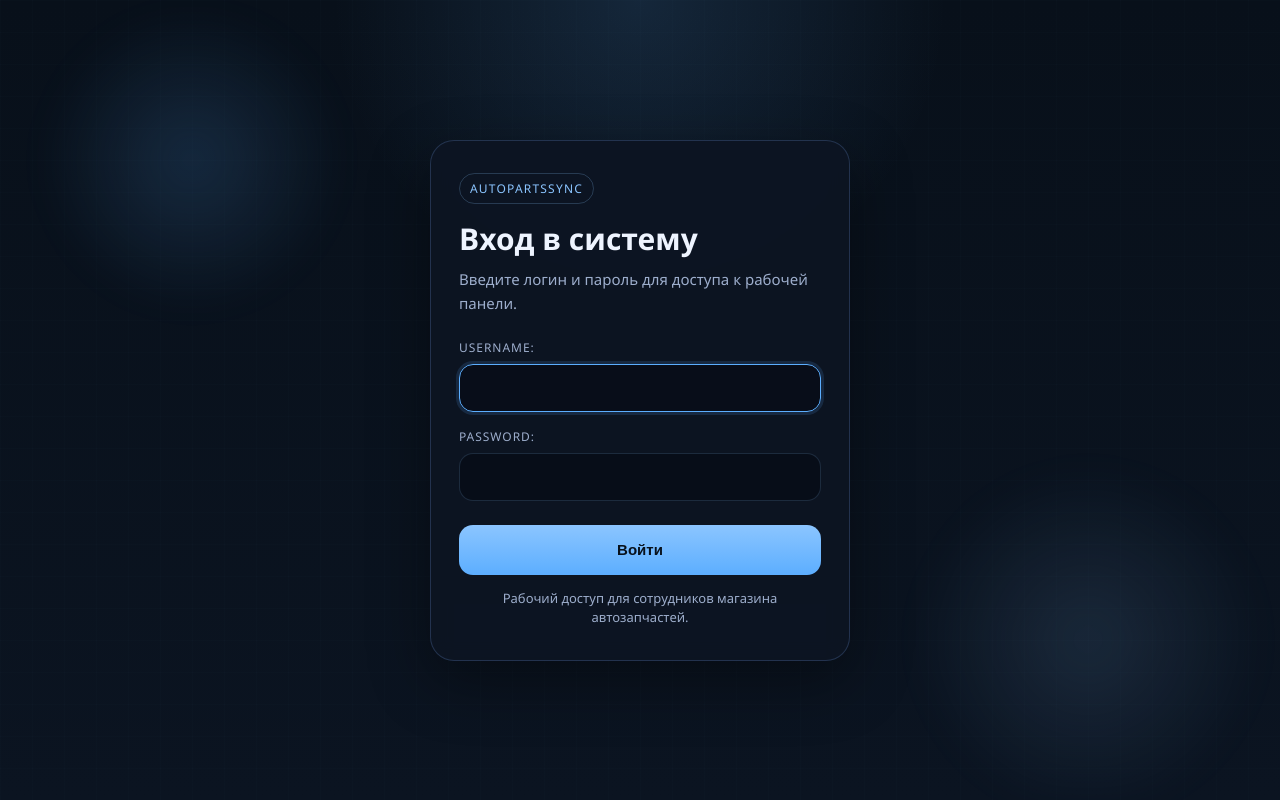
After one commit to LipatovCore/AutoPartsSync, a Django app: page /accounts/login/ in a window 1280 px wide. The commit adds this page. Run offline with Django 5.2, Linux system fonts and the light colour scheme.

Commit message:
feat(auth): добавлены вход и выход из системы (#1)

```diff
--- a/src/analogs/views.py
+++ b/src/analogs/views.py
@@ -1,6 +1,7 @@
 import os
 import requests
 
+from django.contrib.auth.decorators import login_required
 from django.shortcuts import render
 from django.conf import settings
 
@@ -108,7 +109,7 @@ def search_ms(data):
 
         return data
 
-
+@login_required
 def search(request):
     results = []
     query = ""
--- a/src/config/settings.py
+++ b/src/config/settings.py
@@ -130,3 +130,7 @@ USE_TZ = True
 
 STATIC_URL = "/static/"
 STATIC_ROOT = BASE_DIR / "staticfiles"
+
+LOGIN_URL = "/accounts/login/"
+LOGIN_REDIRECT_URL = "/analogs/"
+LOGOUT_REDIRECT_URL = "/accounts/login/"
--- a/src/config/urls.py
+++ b/src/config/urls.py
@@ -19,5 +19,6 @@ from django.urls import path, include
 
 urlpatterns = [
     path('admin/', admin.site.urls),
+    path('accounts/', include("django.contrib.auth.urls")),
     path('analogs/', include("analogs.urls")),
 ]
--- /dev/null
+++ b/src/templates/registration/login.html
@@ -0,0 +1,232 @@
+<!DOCTYPE html>
+<html lang="ru">
+<head>
+    <meta charset="UTF-8">
+    <meta name="viewport" content="width=device-width, initial-scale=1.0">
+    <title>AutoPartsSync | Вход</title>
+    <style>
+        :root {
+            --bg: #0a101a;
+            --bg-glow: rgba(98, 178, 255, 0.14);
+            --panel: rgba(13, 21, 34, 0.94);
+            --panel-border: rgba(125, 175, 255, 0.2);
+            --text: #eef4ff;
+            --muted: #9daecc;
+            --accent: #8bc5ff;
+            --accent-strong: #5caeff;
+            --error: #ff9db0;
+        }
+
+        * {
+            box-sizing: border-box;
+        }
+
+        body {
+            margin: 0;
+            min-height: 100vh;
+            display: flex;
+            align-items: center;
+            justify-content: center;
+            padding: 20px;
+            font-family: "Segoe UI", Tahoma, Geneva, Verdana, sans-serif;
+            color: var(--text);
+            background:
+                radial-gradient(circle at top, var(--bg-glow), transparent 30%),
+                linear-gradient(180deg, #08101a 0%, #0b1421 100%);
+            overflow: hidden;
+            position: relative;
+        }
+
+        body::before,
+        body::after {
+            content: "";
+            position: fixed;
+            inset: 0;
+            pointer-events: none;
+        }
+
+        body::before {
+            background-image:
+                linear-gradient(rgba(139, 197, 255, 0.05) 1px, transparent 1px),
+                linear-gradient(90deg, rgba(139, 197, 255, 0.05) 1px, transparent 1px);
+            background-size: 32px 32px;
+            opacity: 0.3;
+        }
+
+        body::after {
+            background:
+                radial-gradient(circle at 15% 20%, rgba(92, 174, 255, 0.16), transparent 12%),
+                radial-gradient(circle at 85% 80%, rgba(139, 197, 255, 0.12), transparent 14%);
+            filter: blur(18px);
+        }
+
+        .card {
+            width: min(100%, 420px);
+            padding: 32px 28px;
+            border: 1px solid var(--panel-border);
+            border-radius: 24px;
+            background: var(--panel);
+            box-shadow: 0 20px 60px rgba(0, 0, 0, 0.38);
+            backdrop-filter: blur(10px);
+            position: relative;
+            z-index: 1;
+        }
+
+        .badge {
+            display: inline-block;
+            margin-bottom: 18px;
+            padding: 6px 10px;
+            border: 1px solid rgba(139, 197, 255, 0.22);
+            border-radius: 999px;
+            color: var(--accent);
+            font-size: 12px;
+            letter-spacing: 0.1em;
+            text-transform: uppercase;
+        }
+
+        h1 {
+            margin: 0;
+            font-size: 30px;
+            line-height: 1.1;
+        }
+
+        .subtitle {
+            margin: 12px 0 0;
+            color: var(--muted);
+            font-size: 15px;
+            line-height: 1.6;
+        }
+
+        .message {
+            margin-top: 18px;
+            padding: 12px 14px;
+            border: 1px solid rgba(255, 157, 176, 0.25);
+            border-radius: 14px;
+            background: rgba(255, 157, 176, 0.08);
+            color: #ffd8df;
+            font-size: 14px;
+            line-height: 1.5;
+        }
+
+        form {
+            margin-top: 24px;
+        }
+
+        form p {
+            margin: 0 0 16px;
+        }
+
+        label {
+            display: block;
+            margin-bottom: 8px;
+            color: var(--muted);
+            font-size: 12px;
+            letter-spacing: 0.08em;
+            text-transform: uppercase;
+        }
+
+        input {
+            width: 100%;
+            min-height: 48px;
+            padding: 12px 14px;
+            border: 1px solid rgba(139, 197, 255, 0.16);
+            border-radius: 14px;
+            background: rgba(8, 14, 24, 0.92);
+            color: var(--text);
+            font-size: 16px;
+            outline: none;
+            transition: border-color 0.2s ease, box-shadow 0.2s ease;
+        }
+
+        input:focus {
+            border-color: var(--accent-strong);
+            box-shadow: 0 0 0 3px rgba(92, 174, 255, 0.14);
+        }
+
+        .helptext,
+        ul.errorlist {
+            margin: 8px 0 0;
+            padding: 0;
+            list-style: none;
+            color: var(--error);
+            font-size: 13px;
+            line-height: 1.5;
+        }
+
+        .button {
+            width: 100%;
+            min-height: 50px;
+            margin-top: 8px;
+            border: 0;
+            border-radius: 14px;
+            background: linear-gradient(180deg, var(--accent), var(--accent-strong));
+            color: #08111c;
+            font-size: 15px;
+            font-weight: 700;
+            cursor: pointer;
+        }
+
+        .meta {
+            margin-top: 14px;
+            color: var(--muted);
+            font-size: 13px;
+            line-height: 1.5;
+            text-align: center;
+        }
+
+        @media (max-width: 520px) {
+            body {
+                padding: 12px;
+            }
+
+            .card {
+                padding: 24px 18px;
+                border-radius: 18px;
+            }
+
+            h1 {
+                font-size: 26px;
+            }
+
+            .subtitle,
+            .meta {
+                font-size: 14px;
+            }
+        }
+    </style>
+</head>
+<body>
+    <main class="card">
+        <span class="badge">AutoPartsSync</span>
+        <h1>Вход в систему</h1>
+        <p class="subtitle">Введите логин и пароль для доступа к рабочей панели.</p>
+
+        {% if form.errors %}
+            <div class="message">
+                Не удалось выполнить вход. Проверьте логин и пароль.
+            </div>
+        {% endif %}
+
+        {% if next %}
+            {% if user.is_authenticated %}
+                <div class="message">
+                    У текущей учетной записи нет доступа к этой странице.
+                </div>
+            {% else %}
+                <div class="message">
+                    Выполните вход, чтобы открыть защищенный раздел.
+                </div>
+            {% endif %}
+        {% endif %}
+
+        <form method="post">
+            {% csrf_token %}
+            {{ form.as_p }}
+            <input type="hidden" name="next" value="{{ next }}">
+            <button class="button" type="submit">Войти</button>
+        </form>
+
+        <div class="meta">Рабочий доступ для сотрудников магазина автозапчастей.</div>
+    </main>
+</body>
+</html>
--- a/src/templates/search.html
+++ b/src/templates/search.html
@@ -45,6 +45,11 @@
 </head>
 <body>
 
+<form method="post" action="{% url 'logout' %}">
+    {% csrf_token %}
+    <button type="submit">Выйти</button>
+</form>
+
 <h2>Поиск брендов</h2>
 
 <form method="get">
```
